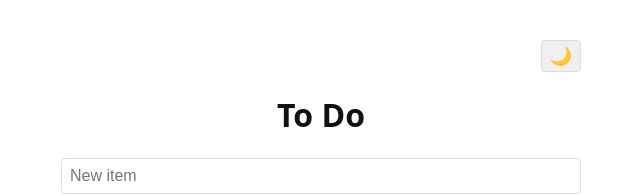
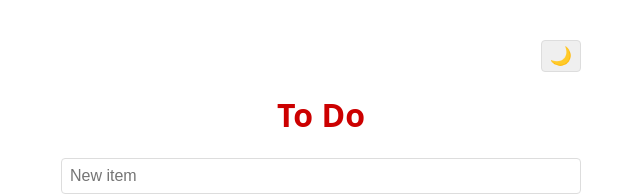
Before and after one commit to Giselleqi/todo, a plain HTML site: page index.html in a window 1280 px wide. Shown: the top 195 px of the page, without its empty margins (319-959 px from the left). Drawn offline with Linux system fonts and the light colour scheme.

Commit message:
Make page title red
Co-Authored-By: Claude Sonnet 5.5 <noreply@anthropic.com>

```diff
--- a/index.html
+++ b/index.html
@@ -16,7 +16,7 @@
     --border: #3a3a42; --field: #26262c; --btn: #33333b; --overdue: #ff6b6b;
   }
   body { background: var(--bg); color: var(--fg); font-family: system-ui, sans-serif; max-width: 520px; margin: 40px auto; padding: 0 16px; }
-  h1 { text-align: center; }
+  h1 { text-align: center; color: var(--overdue); }
   .bar { text-align: right; }
   input, select, button { background: var(--field); color: var(--fg); border: 1px solid var(--border); border-radius: 4px; }
   button { background: var(--btn); }
```
